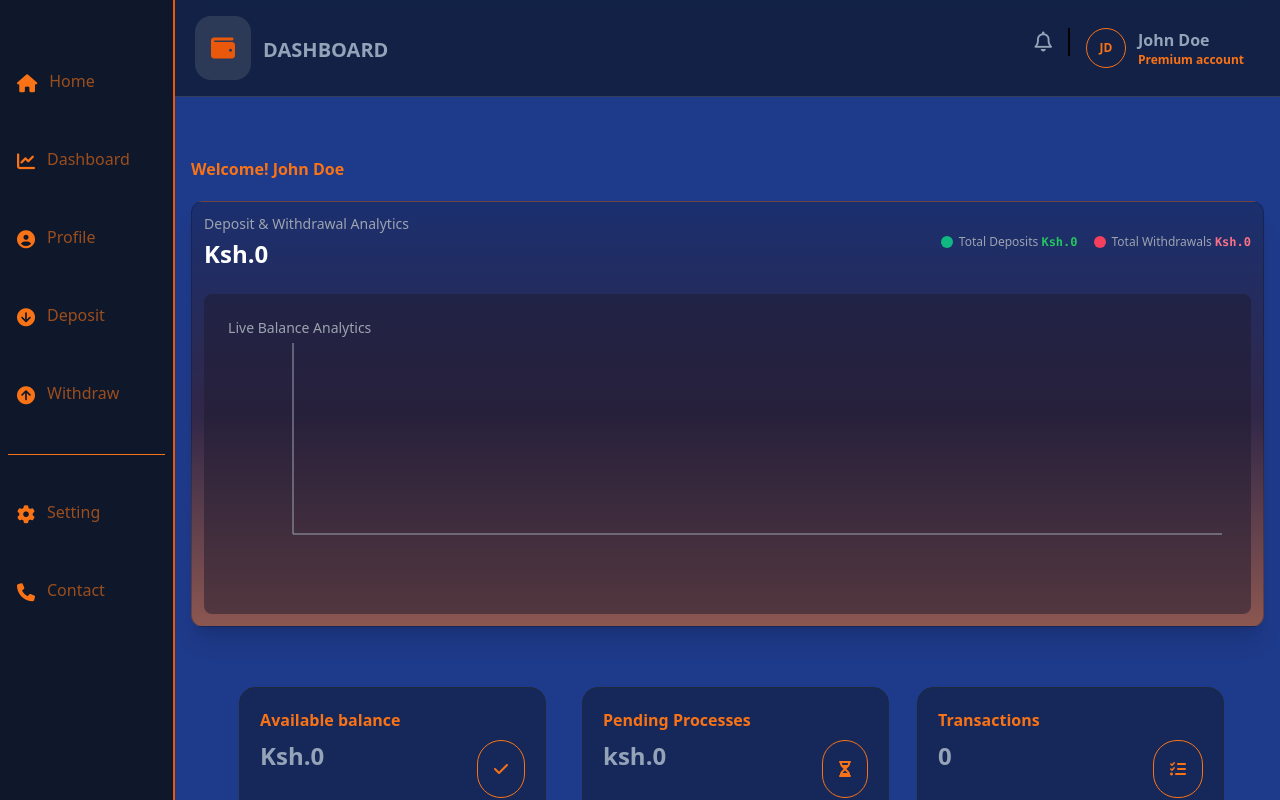
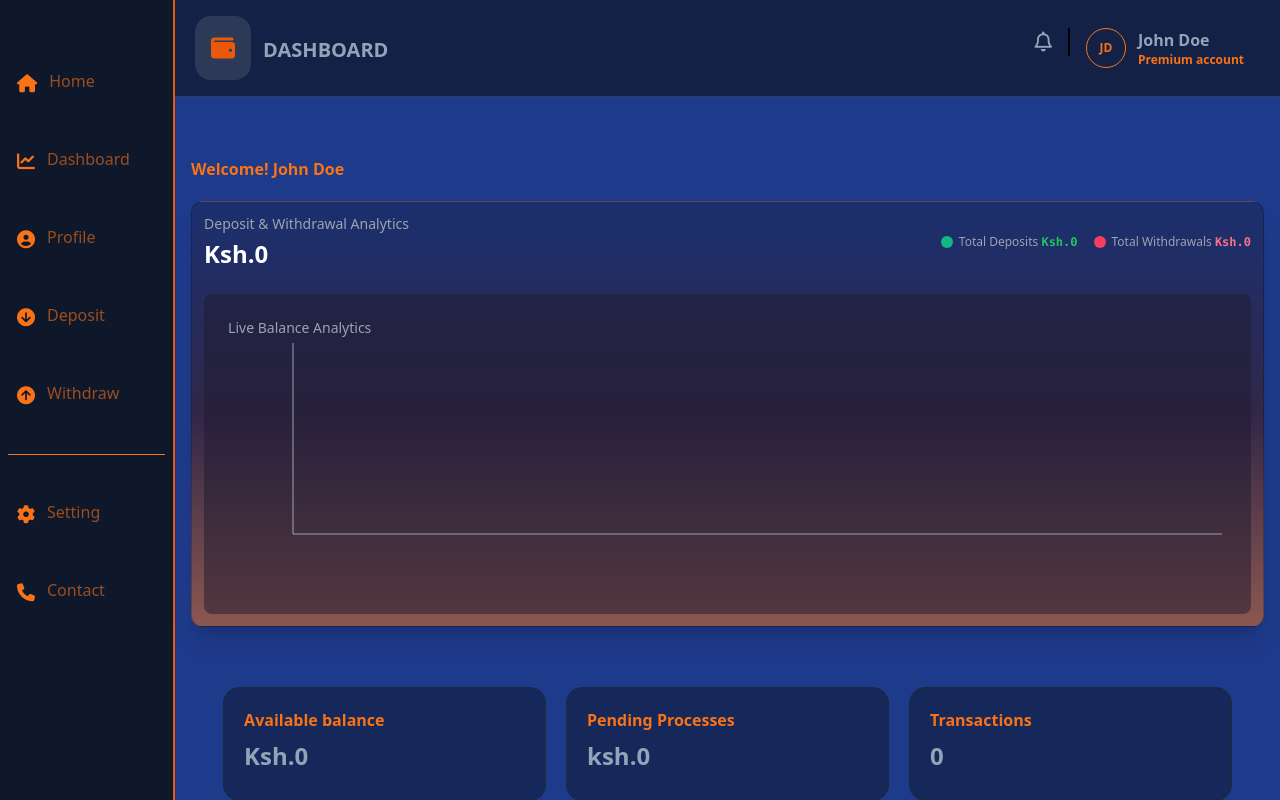
Before and after one commit to Raymond10253/Beta-Wallet, a React (Vite) app in the folder Beta Wallet/: page /dashboard in a window 1280 px wide. Shown: the top 800 px of the page. Built offline with nearby package versions, Linux system fonts and the light colour scheme.

Commit message:
feat:modified some files

```diff
--- a/Beta Wallet/src/Overview.jsx
+++ b/Beta Wallet/src/Overview.jsx
@@ -59,7 +59,7 @@ export default function Overview({ userName = '' }) {
                         <div className='flex flex-col-3'>
                             <div className='px-4'>
                                 <a href="">
-                                    <i className='fa-regular fa-bell text-xl text-slate-400'></i>
+                                    <i className='fa-regular fa-bell text-xl text-slate-400 hover:scale-110 transition-transform duration-300'></i>
                                 </a>
                             </div>
                             <div className='h-7 border border-black'></div>
@@ -126,32 +126,25 @@ export default function Overview({ userName = '' }) {
 
                 <div>
 
-                            <div className="flex justify-center items-center space-x-2 px-10 grid grid-cols-3 md:grid-cols-2 sm:grid-cols-2 lg:grid-cols-3 gap-7">
+                            <div className="flex justify-center items-center px-6 grid grid-cols-3 md:grid-cols-2 sm:grid-cols-2 lg:grid-cols-3 gap-5">
                                 <div className='p-5 border border-slate-800 w-full rounded-2xl bg-slate-900/50'>
                                     <h4 className='text-orange-500 font-bold'>Available balance</h4>
                                     <div className='flex justify-between my-2'>
                                         <span className='text-2xl font-bold text-slate-400'>{formatAmount(runningBalance)}</span>
-                                        <span className='p-4 border border-orange-500 rounded-3xl'>
-                                            <i className='fa-solid fa-check text-orange-500'></i>
-                                        </span>
+
                                     </div>
                                 </div>
                                 <div className='p-5 border border-slate-800 w-full rounded-2xl bg-slate-900/50'>
                                     <h4 className='text-orange-500 font-bold'>Pending Processes</h4>
                                     <div className='flex justify-between my-2'>
                                         <span className='text-2xl font-bold text-slate-400'>ksh.0</span>
-                                        <span className='p-4 border border-orange-500 rounded-3xl'>
-                                            <i className='fa-solid fa-hourglass-half text-orange-500'></i>
-                                        </span>
+
                                     </div>
                                 </div>
                                 <div className='p-5 border border-slate-800 w-full rounded-2xl bg-slate-900/50'>
                                     <h4 className='text-orange-500 font-bold'>Transactions</h4>
                                     <div className='flex justify-between my-2'>
                                         <span className='text-2xl font-bold text-slate-400'>{transactions.length}</span>
-                                        <span className='p-4 border border-orange-500 rounded-3xl'>
-                                            <i className='fa-solid fa-list-check text-orange-500'></i>
-                                        </span>
                                     </div>
                                 </div>
 
@@ -163,7 +156,7 @@ export default function Overview({ userName = '' }) {
                     <div className='p-5 bg-slate-900/60 rounded-2xl'>
                     <div className='flex justify-between px-2 my-3'>
                         <div className='space-x-3'>
-                            <i class="fa-solid fa-arrow-rotate-left text-orange-500 text-xl"></i>
+                            <i class="fa-solid fa-arrow-rotate-left text-orange-500 text-xl transition-transform duration-300 hover:rotate-180"></i>
                             <span className='font-bold'>Recent Transaction Logs</span>
                         </div>
                         <div>
@@ -196,7 +189,9 @@ export default function Overview({ userName = '' }) {
                                         <td className="p-3 capitalize">
                                             {transaction.method || '—'}
                                             {transaction.paymentDetail && (
-                                                <span className="block text-xs normal-case text-slate-400">{transaction.paymentDetail}</span>
+                                                <span className="block text-xs normal-case text-slate-400">
+                                                    {transaction.paymentDetail}
+                                                </span>
                                             )}
                                         </td>
                                         <td className="p-3">{formatAmount(transaction.amount)}</td>
--- a/Beta Wallet/src/Withdraw.jsx
+++ b/Beta Wallet/src/Withdraw.jsx
@@ -54,7 +54,10 @@ export default function Withdraw() {
     <>
         <div className="relative h-screen w-full">
         <header className="py-4 px-5 sticky bg-slate-900/70 w-full">
-
+            <div className='space-x-3'>
+                <i className='fa-solid fa-arrow-up text-2xl text-orange-600 bg-slate-600/50 p-4 rounded-2xl'></i>
+                <span className='font-bold text-xl uppercase text-slate-400'>Withdraw</span>
+            </div>
         </header>
         <section className="p-5 max-w-3xl mx-auto border border-black rounded-xl bg-gradient-to-b from-blue-950/50 to-orange-700/50 z-30 shadow shadow-xl my-10">
             <div className="flex justify-between items-center mb-6">
--- a/Beta Wallet/src/deposit.jsx
+++ b/Beta Wallet/src/deposit.jsx
@@ -51,7 +51,10 @@ export default function Deposit() {
     <>
     <div className="relative h-screen w-full">
       <header className="py-4 px-5 sticky bg-slate-900/70 w-full">
-
+        <div className='space-x-3'>
+            <i className='fa-solid fa-arrow-down text-2xl text-orange-600 bg-slate-600/50 p-4 rounded-2xl'></i>
+            <span className='font-bold text-xl uppercase text-slate-400'>Deposit</span>
+        </div>
       </header>
       <section className="p-5 max-w-3xl mx-auto border border-black rounded-xl bg-gradient-to-b from-blue-950/50 to-orange-700/50 z-30 shadow shadow-xl my-10">
         <div className="flex justify-between items-center mb-6">
```
